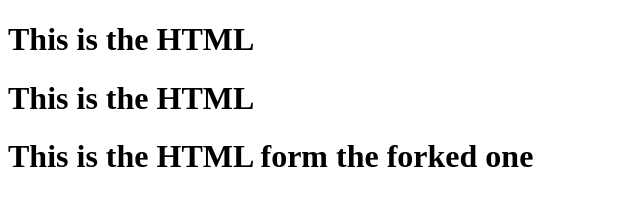
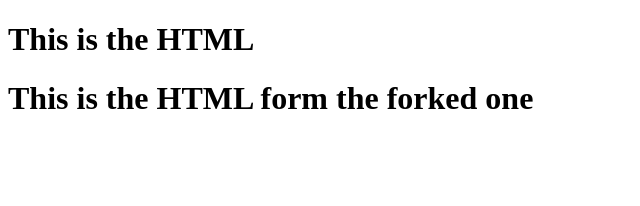
Before and after one commit to hardik-mahajan20/SP, a plain HTML site: page index.html in a window 1280 px wide. Shown: the whole page, without its empty margins (0-640 px from the left). Drawn offline with Linux system fonts and the light colour scheme.

Commit message:
modiyfye the index in the forked file

```diff
--- a/index.html
+++ b/index.html
@@ -7,7 +7,7 @@
 </head>
 <body>
     <h1>This is the HTML</h1>
-    <h1>This is the HTML</h1>
+
     <h1>This is the HTML form the forked one</h1>
 </body>
 </html>
```
